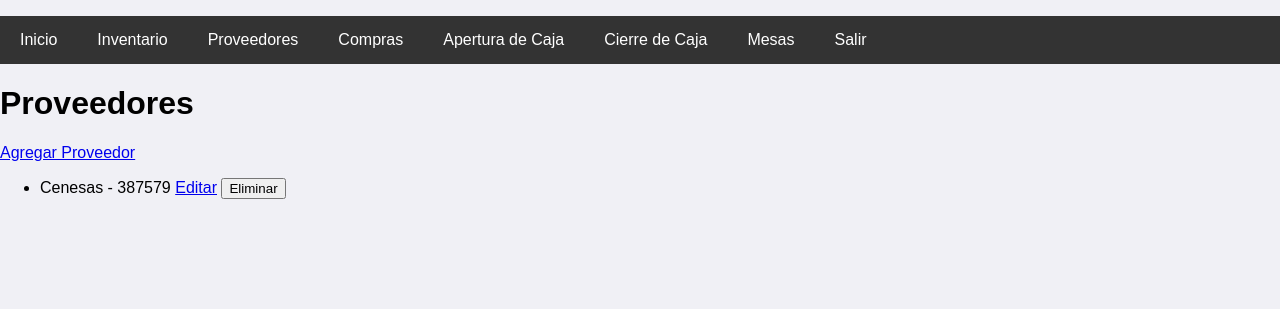
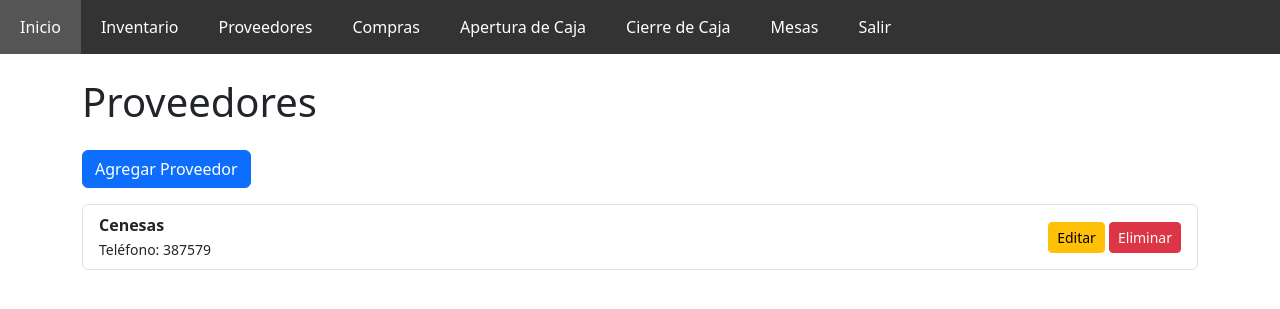
Before and after one commit to Leonelpescador/Bruenet-2.0, a Django app: page /proveedores/ in a window 1280 px wide. Shown: the top 309 px of the page. Run offline with Django 5.2, Linux system fonts and the light colour scheme; a user stored in the database is signed in; data comes from the database, SQL or seed files in the repository.

Commit message:
secambia estilo de Provedores -ahora anda todo  si tenes que hacer cambios volve aca si algo falla

```diff
--- a/brunet/restaurant/templates/restaurant/base.html
+++ b/brunet/restaurant/templates/restaurant/base.html
@@ -7,6 +7,7 @@
     <title>Restaurante Brunet</title>
     {% load static %}  <!--No te olvides de no sacar esto leo =´)-->
     <link rel="stylesheet" href="{% static 'css/styles.css' %}">
+    <link href="https://cdn.jsdelivr.net/npm/bootstrap@5.3.0/dist/css/bootstrap.min.css" rel="stylesheet">
 </head>
 <body>
     <header>
--- a/brunet/restaurant/templates/restaurant/proveedores.html
+++ b/brunet/restaurant/templates/restaurant/proveedores.html
@@ -1,23 +1,29 @@
 {% extends 'restaurant/base.html' %}
 
 {% block content %}
-<h1>Proveedores</h1>
+<div class="container">
+    <h1 class="my-4">Proveedores</h1>
 
+    <div class="mb-3">
+        <a href="{% url 'crear_proveedor' %}" class="btn btn-primary">Agregar Proveedor</a>
+    </div>
 
-<a href="{% url 'crear_proveedor' %}" class="btn btn-primary">Agregar Proveedor</a>
-
-
-<ul>
+    <ul class="list-group">
         {% for proveedor in proveedores %}
-    <li>
-        {{ proveedor.nombre_proveedor }} - {{ proveedor.telefono }}
-
-        <a href="{% url 'editar_proveedor' proveedor.pk %}" class="btn btn-secondary">Editar</a>
+        <li class="list-group-item d-flex justify-content-between align-items-center">
+            <div>
+                <strong>{{ proveedor.nombre_proveedor }}</strong><br>
+                <small>Teléfono: {{ proveedor.telefono }}</small>
+            </div>
+            <div>
+                <a href="{% url 'editar_proveedor' proveedor.pk %}" class="btn btn-sm btn-warning mr-2">Editar</a>
                 <form method="post" action="{% url 'eliminar_proveedor' proveedor.pk %}" style="display:inline;">
                     {% csrf_token %}
-            <button type="submit" class="btn btn-danger">Eliminar</button>
+                    <button type="submit" class="btn btn-sm btn-danger" onclick="return confirm('¿Estás seguro de que deseas eliminar este proveedor?');">Eliminar</button>
                 </form>
+            </div>
         </li>
         {% endfor %}
     </ul>
+</div>
 {% endblock %}
```
Lines whose indentation alone changed are shown as unchanged.
